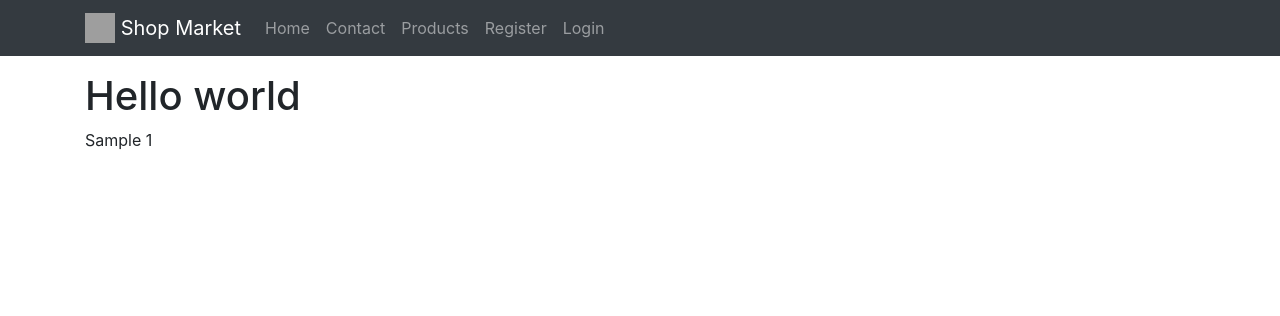
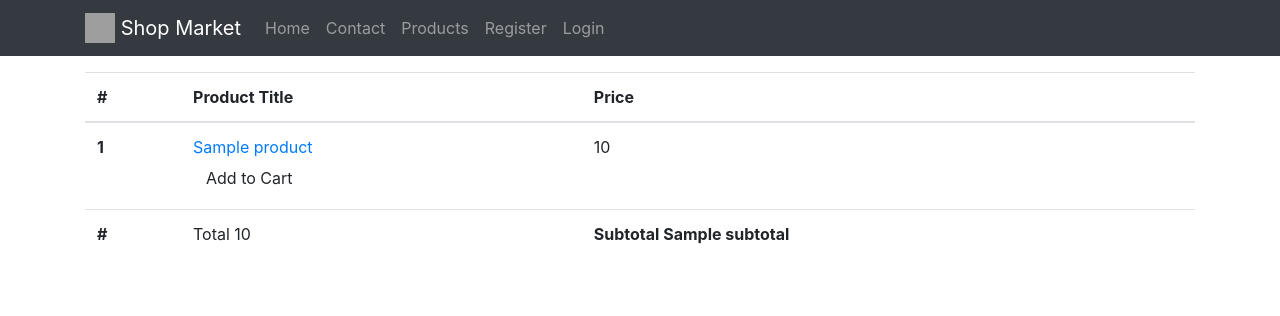
Before and after one commit to Alymbekov/FullShopMarket, a Django app: template src/applications/cart/templates/carts/home.html in a window 1280 px wide. Shown: the top 316 px of the page. Run offline with Django 3.2, Linux system fonts and the light colour scheme; the template is opened without the code that fills it: most values are stand-ins (such as "Sample title", 1, 10 or a date in 2020); parts of the project's set-up code (start-up, migrations or seed data) failed here and were passed over; some libraries are stand-ins or nearby versions; grey boxes are pictures that could not be loaded.

Commit message:
added cart logic to project

```diff
--- a/src/applications/cart/templates/carts/home.html
+++ b/src/applications/cart/templates/carts/home.html
@@ -1,11 +1,42 @@
 {% extends 'base.html' %}
 
-{% block title %} Carts  {% endblock %}
+{% block title %} Carts {% endblock %}
 
 
 {% block content %}
- <h1> Hello world </h1>
+<table class="table">
+    <thead>
+        <tr>
+            <th scope="col">#</th>
+            <th scope="col">Product Title</th>
+            <th scope="col">Price</th>
+            <!-- <th scope="col">Handle</th> -->
+        </tr>
+    </thead>
+    <tbody>
+        {% for product in carts.products.all %}
+        <tr>
+            <th scope="row">{{forloop.counter}}</th>
+            <td>
 
- {{cart_obj}}
- {{cart_id}}
+                <a href="{{product.get_absolute_url}}">{{product.title}}
+
+                </a>
+                <small><a href="">
+                    {% include 'products/snippets/update-cart.html' with product=product carts=carts%}
+                </a></small>
+
+            </td>
+            <td>{{product.price}}</td>
+        </tr>
+        {% endfor %}
+        <tr>
+            <th scope="row">#</th>
+            <td>Total {{carts.total}}</td>
+            <td><b>Subtotal {{carts.subtotal}}</b></td>
+        </tr>
+    </tbody>
+</table>
+
+
 {% endblock %}
--- a/src/applications/cart/urls.py
+++ b/src/applications/cart/urls.py
@@ -4,7 +4,9 @@ from applications.cart.views import (
     cart_home, cart_update
 )
 
+app_name = "cart"
+
 urlpatterns = [
     path('', cart_home, name="carts"),
-    path('update/', cart_update),
+    path('update/', cart_update, name="update"),
 ]
--- a/src/applications/products/templates/products/detail.html
+++ b/src/applications/products/templates/products/detail.html
@@ -13,6 +13,9 @@
         <img src='{{ object.image.url }}' class='img-fluid' />
         {% endif %}
     </div>
+    <div class="col-12 col-md-6">
+        {% include 'products/snippets/update-cart.html' with product=object carts=carts %}
+    </div>
 </div>
 
 
--- /dev/null
+++ b/src/applications/products/templates/products/snippets/update-cart.html
@@ -0,0 +1,11 @@
+<form method="POST" action="{% url 'cart:update' %}"> {% csrf_token %}
+
+    <input type="hidden" name="product_id" value="{{product.id}}">
+    {% if product in carts.products.all %}
+    In cart <button type="submit" class="btn btn-link"> Delete ?</button>
+    {% else %}
+    <button type="submit" class="btn btn-succes">Add to Cart</button>
+
+    {% endif %}
+
+</form>
--- a/src/applications/products/views.py
+++ b/src/applications/products/views.py
@@ -9,6 +9,12 @@ from .models import Product
 class ProductDetailSlugView(DetailView):
     queryset = Product.objects.all()
     template_name = 'products/detail.html'
+
+    def get_context_data(self, *args, **kwargs):
+        context = super(ProductDetailSlugView, self).get_context_data(*args, **kwargs)
+        cart_obj, new_obj = Cart.objects.get_or_new(self.request)
+        context['carts'] = cart_obj
+        return context
 
     def get_object(self, *args, **kwargs):
         request = self.request
--- a/src/templates/base.html
+++ b/src/templates/base.html
@@ -17,6 +17,8 @@
         {% block content %}{% endblock %}
     </div>
 
+
+    {% include 'base/js.html' %}
 </body>
 
 </html>
--- a/src/templates/base/js.html
+++ b/src/templates/base/js.html
@@ -0,0 +1,9 @@
+<script src="https://code.jquery.com/jquery-3.5.1.slim.min.js"
+    integrity="sha384-DfXdz2htPH0lsSSs5nCTpuj/zy4C+OGpamoFVy38MVBnE+IbbVYUew+OrCXaRkfj"
+    crossorigin="anonymous"></script>
+<script src="https://cdn.jsdelivr.net/npm/popper.js@1.16.0/dist/umd/popper.min.js"
+    integrity="sha384-Q6E9RHvbIyZFJoft+2mJbHaEWldlvI9IOYy5n3zV9zzTtmI3UksdQRVvoxMfooAo"
+    crossorigin="anonymous"></script>
+<script src="https://stackpath.bootstrapcdn.com/bootstrap/4.5.0/js/bootstrap.min.js"
+    integrity="sha384-OgVRvuATP1z7JjHLkuOU7Xw704+h835Lr+6QL9UvYjZE3Ipu6Tp75j7Bh/kR0JKI"
+    crossorigin="anonymous"></script>
```
Also changed, not shown: src/applications/cart/views.py (+24 -19 lines).
